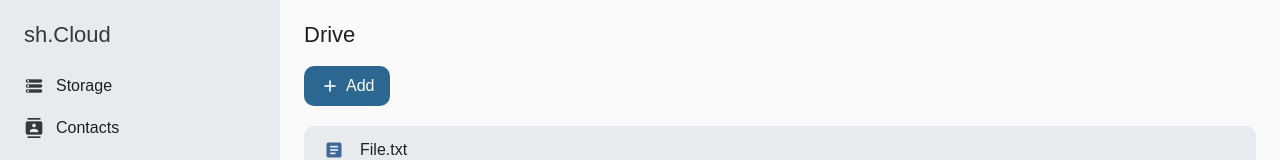
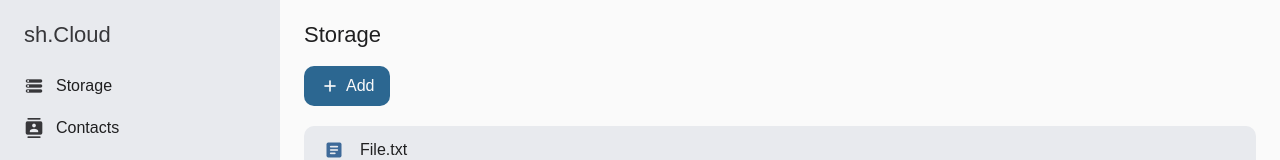
Before and after one commit to quentinguidee/cloud-sh-client, a React app: page /storage in a window 1280 px wide. Shown: the top 160 px of the page. Built offline with nearby package versions, Linux system fonts and the light colour scheme.

Commit message:
Rename title Drive to Storage
Signed-off-by: Quentin Guidée <quentin.guidee@gmail.com>

```diff
--- a/src/Pages/Storage/Storage.tsx
+++ b/src/Pages/Storage/Storage.tsx
@@ -11,7 +11,7 @@ import Layout from "Components/Layout/Layout";
 function Drive() {
     return (
         <Page>
-            <Title>Drive</Title>
+            <Title>Storage</Title>
             <Layout horizontal center gap={12}>
                 <Button>
                     <Icon symbol="add" />
```
